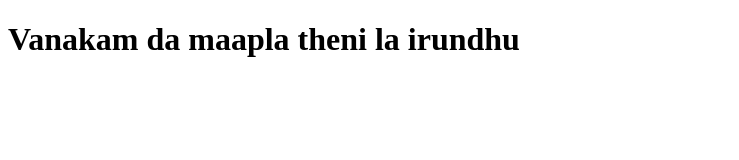
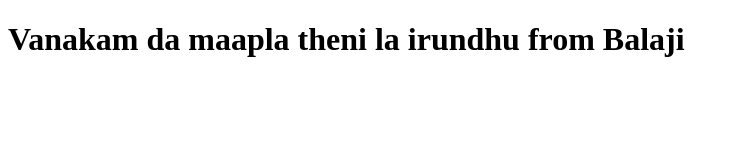
Before and after one commit to balajiformal/git-practise, a plain HTML site: page practise.html in a window 1280 px wide. Shown: the whole page, without its empty margins (0-739 px from the left). Drawn offline with Linux system fonts and the light colour scheme.

Commit message:
Version 3

```diff
--- a/practise.html
+++ b/practise.html
@@ -6,6 +6,6 @@
     <title>Document</title>
 </head>
 <body>
-    <h1>Vanakam da maapla theni la irundhu</h1>
+    <h1>Vanakam da maapla theni la irundhu from Balaji</h1>
 </body>
 </html>
```
